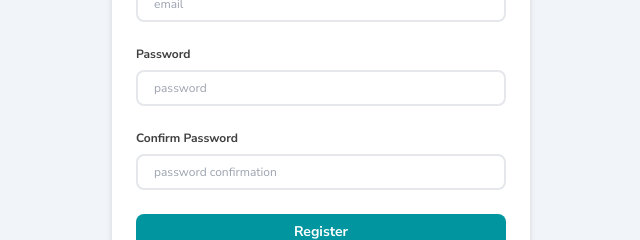
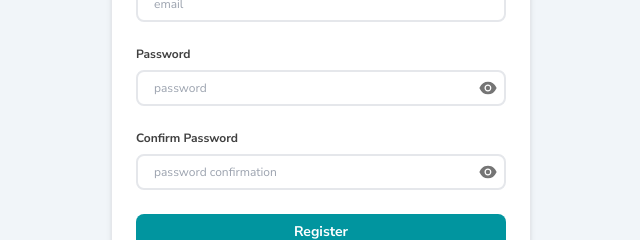
Before and after one commit to rizalyoga/simple-canban-clone, a React (Vite) app: page /v1/register in a window 1280 px wide. Shown: the part 342-582 px from the top of the page, without its empty margins (319-959 px from the left). Built offline with nearby package versions, Linux system fonts and the light colour scheme; no server answers.

Commit message:
feat: create feature for show & hide password in login & register form

```diff
--- a/package.json
+++ b/package.json
@@ -13,6 +13,7 @@
     "clsx": "^2.1.1",
     "react": "^18.3.1",
     "react-dom": "^18.3.1",
+    "react-icons": "^5.3.0",
     "react-router": "^6.26.1",
     "react-router-dom": "^6.26.1",
     "react-toastify": "^10.0.5",
--- a/src/components/form/LoginForm.tsx
+++ b/src/components/form/LoginForm.tsx
@@ -1,5 +1,6 @@
 import { useState } from "react";
 import { Link } from "react-router-dom";
+import { AiFillEye, AiFillEyeInvisible } from "react-icons/ai";
 import { PostLogin } from "../../lib/api/post-auth";
 import { AuthInputInterface as LoginDataInterface } from "../../types/type";
 import clsx from "clsx";
@@ -7,6 +8,7 @@ import clsx from "clsx";
 const LoginForm = () => {
   const [isErrorMessage, setIsErrorMessage] = useState("");
   const [isLoading, setIsLoading] = useState(false);
+  const [isShowPassword, setIsShowPassword] = useState(false);
   const [loginData, setLoginData] = useState<LoginDataInterface>({
     email: "",
     password: "",
@@ -38,6 +40,18 @@ const LoginForm = () => {
       .finally(() => setIsLoading(false));
   };
 
+  const onShowPasswordHandler = (style: string) => {
+    return !isShowPassword ? (
+      <AiFillEye onClick={showPasswordVisible} className={style} />
+    ) : (
+      <AiFillEyeInvisible onClick={showPasswordVisible} className={style} />
+    );
+  };
+
+  const showPasswordVisible = () => {
+    setIsShowPassword((visible) => !visible);
+  };
+
   return (
     <div className="modal-container-style">
       <div className="head-form p-6">
@@ -66,9 +80,10 @@ const LoginForm = () => {
           >
             Password
           </label>
+          <span className="relative flex">
             <input
-            className="input-form-style"
-            type="password"
+              className="input-form-style w-full"
+              type={isShowPassword ? "text" : "password"}
               name="password"
               id="password"
               placeholder="password"
@@ -76,6 +91,10 @@ const LoginForm = () => {
               onChange={onChageHandler}
               required
             />
+            {onShowPasswordHandler(
+              "absolute text-xl mt-2 text-neutral-70 mr-2 right-0 cursor-pointer"
+            )}
+          </span>
         </div>
         <p className="text-xs text-red-500 mb-6">{isErrorMessage}</p>
         <input
--- a/src/components/form/RegisterForm.tsx
+++ b/src/components/form/RegisterForm.tsx
@@ -3,10 +3,13 @@ import { Link } from "react-router-dom";
 import { PostRegister } from "../../lib/api/post-auth";
 import { RegisterInterface } from "../../types/type";
 import clsx from "clsx";
+import { AiFillEye, AiFillEyeInvisible } from "react-icons/ai";
 
 const RegisterForm = () => {
   const [isErrorMessage, setIsErrorMessage] = useState("");
   const [isLoading, setIsLoading] = useState(false);
+  const [isShowPassword, setIsShowPassword] = useState(false);
+  const [isShowConfirmPassword, setIsShowConfirmPassword] = useState(false);
   const [registerData, setRegisterData] = useState<RegisterInterface>({
     name: "",
     email: "",
@@ -39,6 +42,35 @@ const RegisterForm = () => {
       })
       .finally(() => setIsLoading(false));
   };
+
+  const onShowPasswordHandler = (
+    style: string,
+    typeInput: "password" | "confirm-password"
+  ) => {
+    const isVisible =
+      typeInput === "password" ? isShowPassword : isShowConfirmPassword;
+
+    return isVisible ? (
+      <AiFillEyeInvisible
+        onClick={() => showPasswordVisible(typeInput)}
+        className={style}
+      />
+    ) : (
+      <AiFillEye
+        onClick={() => showPasswordVisible(typeInput)}
+        className={style}
+      />
+    );
+  };
+
+  const showPasswordVisible = (typeInput: "password" | "confirm-password") => {
+    if (typeInput === "password") {
+      setIsShowPassword((visible) => !visible);
+    } else {
+      setIsShowConfirmPassword((visible) => !visible);
+    }
+  };
+
   return (
     <div className="modal-container-style">
       <div className="head-form p-6">
@@ -77,29 +109,41 @@ const RegisterForm = () => {
           <label className="label-form-style" htmlFor="password">
             Password
           </label>
+          <span className="relative flex">
             <input
-            className="input-form-style"
-            type="password"
+              className="input-form-style w-full"
+              type={isShowPassword ? "text" : "password"}
               name="password"
               id="password"
               placeholder="password"
               onChange={onChageHandler}
               required
             />
+            {onShowPasswordHandler(
+              "absolute text-xl mt-2 text-neutral-70 mr-2 right-0 cursor-pointer",
+              "password"
+            )}
+          </span>
         </div>
         <div className="password-form-input div-input-style">
           <label className="label-form-style" htmlFor="password_confirmation">
             Confirm Password
           </label>
+          <span className="relative flex">
             <input
-            className="input-form-style"
-            type="password"
+              className="input-form-style w-full"
+              type={isShowConfirmPassword ? "text" : "password"}
               name="password_confirmation"
               id="password_confirmation"
               placeholder="password confirmation"
               onChange={onChageHandler}
               required
             />
+            {onShowPasswordHandler(
+              "absolute text-xl mt-2 text-neutral-70 mr-2 right-0 cursor-pointer",
+              "confirm-password"
+            )}
+          </span>
         </div>
         <p className="text-xs text-red-500 mb-6">{isErrorMessage}</p>
         <input
--- a/src/components/modals/ModalLogoutConfirmation.tsx
+++ b/src/components/modals/ModalLogoutConfirmation.tsx
@@ -19,7 +19,7 @@ const ModalLogoutConfirmation = (props: ModalPropsInterface) => {
       <div className="head-div-modal-style pt-6 px-6">
         <span className="flex justify-center items-center gap-2">
           <img className="cursor-pointer" src={AlertIcon} alt="alert-icon" />
-          <p className="title-form-style">Delete Task</p>
+          <p className="title-form-style">Log Out</p>
         </span>
         <img
           className="cursor-pointer"
@@ -29,7 +29,7 @@ const ModalLogoutConfirmation = (props: ModalPropsInterface) => {
         />
       </div>
       <p className="text-sm leading-6 font-normal text-neutral-90 px-6">
-        Are you sure want to delete this task? Your action cant be reverted.
+        Are you sure want to leave?
       </p>
       <div className="buttons-container w-full flex gap-[10px] justify-end pt-4 pb-6 px-6">
         <button className="cancel-btn" onClick={onCancelHandler}>
```
Also changed, not shown: 1 other file (tests, documents, lock files or other folders). Lines whose indentation alone changed are shown as unchanged.
